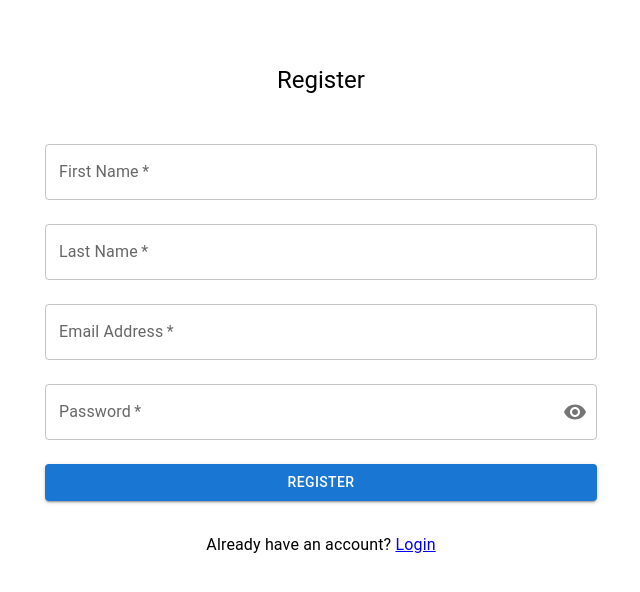
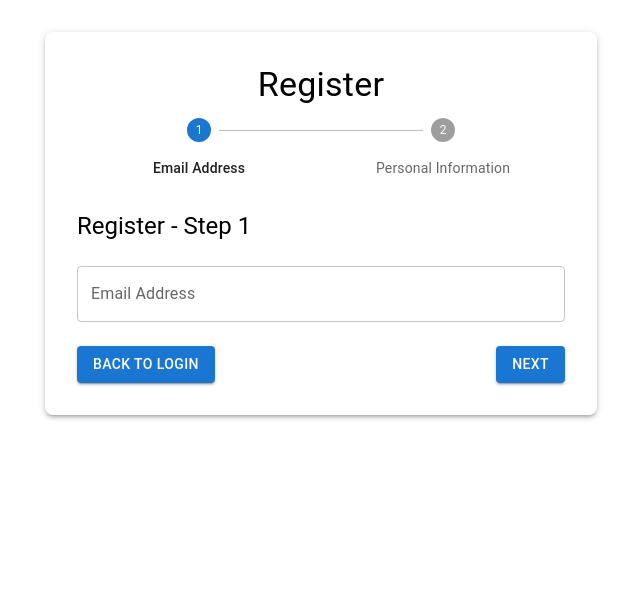
Before and after one commit to ScreamingOpossum/coca-cola-addicktion, a React (Create React App) app in the folder frontend/: page /register in a window 1280 px wide. Shown: the top 592 px of the page, without its empty margins (319-959 px from the left). Built offline with nearby package versions, Linux system fonts and the light colour scheme.

Commit message:
Added two-step registration with Material-UI design and back-to-login button

```diff
--- /dev/null
+++ b/frontend/src/components/StepOne.js
@@ -0,0 +1,47 @@
+import React from "react";
+import { TextField, Button, Box, Typography } from "@mui/material";
+import { useNavigate } from "react-router-dom";
+
+const StepOne = ({ formData, handleChange, handleNext }) => {
+    const navigate = useNavigate(); // React Router hook for navigation
+
+    return (
+        <Box>
+            {/* Title */}
+            <Typography variant="h5" gutterBottom>
+                Register - Step 1
+            </Typography>
+
+            {/* Email Input */}
+            <TextField
+                fullWidth
+                margin="normal"
+                label="Email Address"
+                name="email"
+                type="email"
+                value={formData.email}
+                onChange={handleChange}
+                variant="outlined"
+            />
+
+            {/* Navigation Buttons */}
+            <Box sx={{ display: "flex", justifyContent: "space-between", marginTop: 2 }}>
+                {/* Back to Login Button */}
+                <Button
+                    variant="contained" // Same as Next button
+                    color="primary"    // Same color as Next button
+                    onClick={() => navigate("/login")} // Navigate back to login
+                >
+                    Back to Login
+                </Button>
+
+                {/* Next Button */}
+                <Button variant="contained" color="primary" onClick={handleNext}>
+                    Next
+                </Button>
+            </Box>
+        </Box>
+    );
+};
+
+export default StepOne;
--- /dev/null
+++ b/frontend/src/components/StepTwo.js
@@ -0,0 +1,143 @@
+import React, { useState } from "react";
+import {
+    TextField,
+    Button,
+    IconButton,
+    InputAdornment,
+    Box,
+} from "@mui/material";
+import { Visibility, VisibilityOff } from "@mui/icons-material";
+
+const StepTwo = ({ formData, handleChange, handleSubmit, handleBack }) => {
+    const [showPassword, setShowPassword] = useState(false);
+    const [showConfirmPassword, setShowConfirmPassword] = useState(false);
+    const [confirmPassword, setConfirmPassword] = useState("");
+    const [error, setError] = useState("");
+
+    // Toggle Password Visibility
+    const handleTogglePassword = () => setShowPassword(!showPassword);
+    const handleToggleConfirmPassword = () => setShowConfirmPassword(!showConfirmPassword);
+
+    // Validate Password Match
+    const validatePasswords = () => {
+        if (formData.password !== confirmPassword) {
+            setError("Passwords do not match!");
+            return false;
+        }
+        setError("");
+        return true;
+    };
+
+    // Handle Submit with Validation
+    const handleFinalSubmit = () => {
+        if (validatePasswords()) {
+            handleSubmit(); // Proceed with form submission
+        }
+    };
+
+    return (
+        <Box>
+            {/* First Name */}
+            <TextField
+                fullWidth
+                margin="normal"
+                label="First Name"
+                name="firstName"
+                value={formData.firstName}
+                onChange={handleChange}
+                variant="outlined"
+            />
+
+            {/* Last Name */}
+            <TextField
+                fullWidth
+                margin="normal"
+                label="Last Name"
+                name="lastName"
+                value={formData.lastName}
+                onChange={handleChange}
+                variant="outlined"
+            />
+
+            {/* Date of Birth */}
+            <TextField
+                fullWidth
+                margin="normal"
+                label="Date of Birth"
+                name="dateOfBirth"
+                type="date"
+                InputLabelProps={{ shrink: true }}
+                value={formData.dateOfBirth}
+                onChange={handleChange}
+                variant="outlined"
+            />
+
+            {/* Monthly Goal */}
+            <TextField
+                fullWidth
+                margin="normal"
+                label="Monthly Goal (liters)"
+                name="monthlyGoal"
+                type="number"
+                value={formData.monthlyGoal}
+                onChange={handleChange}
+                variant="outlined"
+            />
+
+            {/* Password */}
+            <TextField
+                fullWidth
+                margin="normal"
+                label="Password"
+                name="password"
+                type={showPassword ? "text" : "password"}
+                value={formData.password}
+                onChange={handleChange}
+                variant="outlined"
+                InputProps={{
+                    endAdornment: (
+                        <InputAdornment position="end">
+                            <IconButton onClick={handleTogglePassword} edge="end">
+                                {showPassword ? <VisibilityOff /> : <Visibility />}
+                            </IconButton>
+                        </InputAdornment>
+                    ),
+                }}
+            />
+
+            {/* Confirm Password */}
+            <TextField
+                fullWidth
+                margin="normal"
+                label="Confirm Password"
+                type={showConfirmPassword ? "text" : "password"}
+                value={confirmPassword}
+                onChange={(e) => setConfirmPassword(e.target.value)}
+                variant="outlined"
+                error={!!error} // Show error state
+                helperText={error} // Show error message
+                InputProps={{
+                    endAdornment: (
+                        <InputAdornment position="end">
+                            <IconButton onClick={handleToggleConfirmPassword} edge="end">
+                                {showConfirmPassword ? <VisibilityOff /> : <Visibility />}
+                            </IconButton>
+                        </InputAdornment>
+                    ),
+                }}
+            />
+
+            {/* Buttons */}
+            <Box sx={{ display: "flex", justifyContent: "space-between", marginTop: 2 }}>
+                <Button variant="contained" onClick={handleBack}>
+                    Back
+                </Button>
+                <Button variant="contained" color="primary" onClick={handleFinalSubmit}>
+                    Finish
+                </Button>
+            </Box>
+        </Box>
+    );
+};
+
+export default StepTwo;
--- a/frontend/src/pages/Register.js
+++ b/frontend/src/pages/Register.js
@@ -1,135 +1,89 @@
 import React, { useState } from "react";
-import { useNavigate, Link } from "react-router-dom";
-import {
-    TextField,
-    Button,
-    Typography,
-    Container,
-    Box,
-    InputAdornment,
-    IconButton,
-    Alert,
-} from "@mui/material";
-import { Visibility, VisibilityOff } from "@mui/icons-material";
+import { Container, Box, Typography, Stepper, Step, StepLabel } from "@mui/material";
+import { useNavigate } from "react-router-dom";
+import StepOne from "../components/StepOne";
+import StepTwo from "../components/StepTwo";
+
+// Steps
+const steps = ["Email Address", "Personal Information"];
 
 const Register = () => {
-    const [firstName, setFirstName] = useState("");
-    const [lastName, setLastName] = useState("");
-    const [email, setEmail] = useState("");
-    const [password, setPassword] = useState("");
-    const [showPassword, setShowPassword] = useState(false); // Toggle for password visibility
-    const [error, setError] = useState("");
-    const [success, setSuccess] = useState("");
+    const [activeStep, setActiveStep] = useState(0);
+    const [formData, setFormData] = useState({
+        email: "",
+        firstName: "",
+        lastName: "",
+        dateOfBirth: "",
+        monthlyGoal: "",
+        password: "",
+    });
+
     const navigate = useNavigate();
 
-    // Toggle password visibility
-    const handleTogglePassword = () => {
-        setShowPassword(!showPassword);
+    // Handle input changes
+    const handleChange = (e) => {
+        setFormData({ ...formData, [e.target.name]: e.target.value });
     };
 
-    // Form submission handler
-    const handleSubmit = async (e) => {
-        e.preventDefault();
-        setError("");
-        setSuccess("");
+    // Go to Next Step
+    const handleNext = () => {
+        setActiveStep(activeStep + 1);
+    };
 
+    // Go to Previous Step
+    const handleBack = () => {
+        setActiveStep(activeStep - 1);
+    };
+
+    // Submit Form
+    const handleSubmit = async () => {
         try {
             const response = await fetch("http://localhost:8000/auth/register", {
                 method: "POST",
                 headers: { "Content-Type": "application/json" },
-                body: JSON.stringify({ firstName, lastName, email, password }),
+                body: JSON.stringify(formData),
             });
-
-            const data = await response.json();
-
             if (response.ok) {
-                setSuccess("Registration successful! Redirecting to login...");
-                setTimeout(() => navigate("/login"), 2000); // Redirect after 2 seconds
+                alert("Registration successful!");
+                navigate("/login");
             } else {
-                setError(data.detail || "Registration failed!");
+                alert("Registration failed!");
             }
-        } catch (err) {
-            setError("Something went wrong. Please try again.");
-            console.error(err);
+        } catch (error) {
+            console.error("Error:", error);
+            alert("Something went wrong. Try again!");
         }
     };
 
     return (
         <Container maxWidth="sm">
-            <Box
-                sx={{
-                    marginTop: 8,
-                    display: "flex",
-                    flexDirection: "column",
-                    alignItems: "center",
-                }}
-            >
-                <Typography component="h1" variant="h5" gutterBottom>
+            <Box sx={{ marginTop: 4, padding: 4, boxShadow: 3, borderRadius: 2 }}>
+                <Typography variant="h4" align="center" gutterBottom>
                     Register
                 </Typography>
-                {error && <Alert severity="error">{error}</Alert>}
-                {success && <Alert severity="success">{success}</Alert>}
-                <Box component="form" onSubmit={handleSubmit} sx={{ mt: 3 }}>
-                    <TextField
-                        fullWidth
-                        label="First Name"
-                        variant="outlined"
-                        margin="normal"
-                        required
-                        value={firstName}
-                        onChange={(e) => setFirstName(e.target.value)}
-                    />
-                    <TextField
-                        fullWidth
-                        label="Last Name"
-                        variant="outlined"
-                        margin="normal"
-                        required
-                        value={lastName}
-                        onChange={(e) => setLastName(e.target.value)}
-                    />
-                    <TextField
-                        fullWidth
-                        label="Email Address"
-                        variant="outlined"
-                        margin="normal"
-                        required
-                        type="email"
-                        value={email}
-                        onChange={(e) => setEmail(e.target.value)}
-                    />
-                    <TextField
-                        fullWidth
-                        label="Password"
-                        variant="outlined"
-                        margin="normal"
-                        required
-                        type={showPassword ? "text" : "password"} // Toggle password visibility
-                        value={password}
-                        onChange={(e) => setPassword(e.target.value)}
-                        InputProps={{
-                            endAdornment: (
-                                <InputAdornment position="end">
-                                    <IconButton onClick={handleTogglePassword} edge="end">
-                                        {showPassword ? <VisibilityOff /> : <Visibility />}
-                                    </IconButton>
-                                </InputAdornment>
-                            ),
-                        }}
-                    />
-                    <Button
-                        type="submit"
-                        fullWidth
-                        variant="contained"
-                        sx={{ mt: 2, mb: 2 }}
-                    >
-                        Register
-                    </Button>
-                </Box>
-                <Box mt={2}>
-                    <Typography>
-                        Already have an account? <Link to="/login">Login</Link>
-                    </Typography>
+
+                {/* Stepper */}
+                <Stepper activeStep={activeStep} alternativeLabel>
+                    {steps.map((label) => (
+                        <Step key={label}>
+                            <StepLabel>{label}</StepLabel>
+                        </Step>
+                    ))}
+                </Stepper>
+
+                {/* Step Content */}
+                <Box sx={{ marginTop: 4 }}>
+                    {activeStep === 0 && (
+                        <StepOne formData={formData} handleChange={handleChange} handleNext={handleNext} />
+                    )}
+                    {activeStep === 1 && (
+                        <StepTwo
+                            formData={formData}
+                            handleChange={handleChange}
+                            handleSubmit={handleSubmit}
+                            handleBack={handleBack}
+                        />
+                    )}
                 </Box>
             </Box>
         </Container>
```
